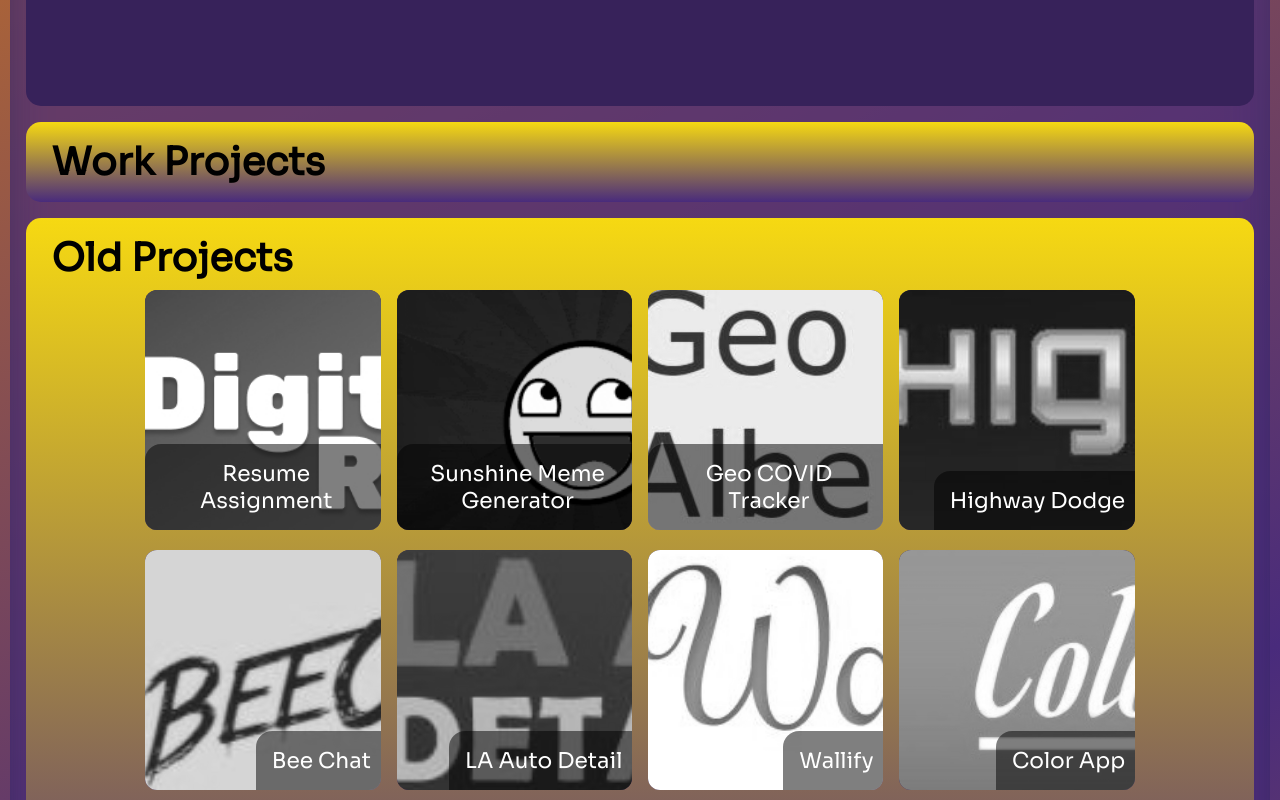
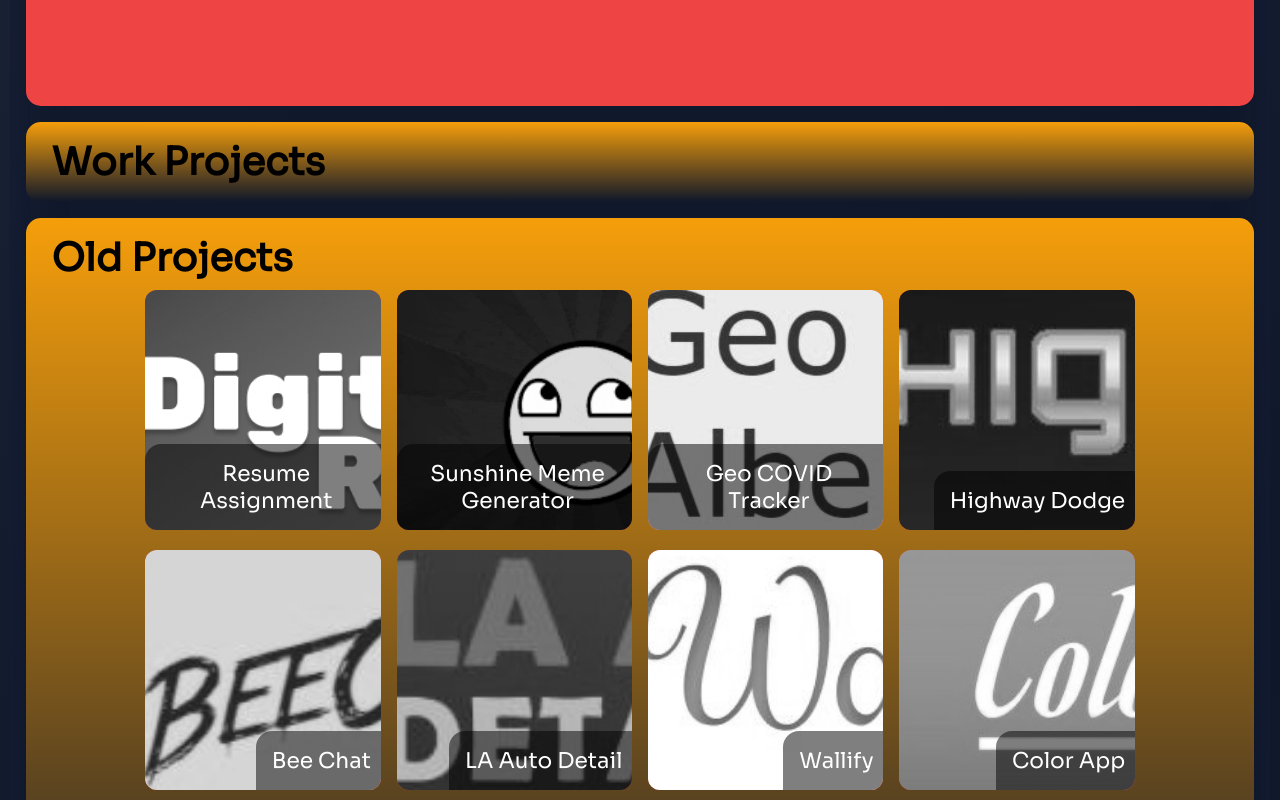
Before and after one commit to skurnal2/portfolio-website-sid, a React (Create React App) app: page / in a window 1280 px wide. Shown: the part 1120-1920 px from the top of the page. Built offline with nearby package versions, Linux system fonts and the light colour scheme.

Commit message:
Improvements

```diff
--- a/src/App.js
+++ b/src/App.js
@@ -258,10 +258,10 @@ const App = () => {
           {/* Routes (depends on current route in URL) */}
           <Switch>
             <Route exact path="/">
-              <HomePage />
+              <HomePage setCursorEnlarged={setCursorEnlarged} />
             </Route>
             <Route path="/home">
-              <HomePage />
+              <HomePage setCursorEnlarged={setCursorEnlarged} />
             </Route>
             <Route path="/contact">
               <ContactPage />
--- a/src/components/common/cursor.js
+++ b/src/components/common/cursor.js
@@ -27,8 +27,8 @@ const Cursor = ({
 
     const lerp = (x, y, a) => x * (1 - a) + y * a;
 
-    const moveCircle = (x, y) => {
-        gsap.set(circle.current, {x, y, xPercent: -50, yPercent: -50});
+    const moveCircle = (x, y, rotate) => {
+        gsap.set(circle.current, {x, y, xPercent: -50, yPercent: -50, rotate: rotate});
     }
 
     const animate = () => {
@@ -38,15 +38,16 @@ const Cursor = ({
             y: lerp(y, mouse.current.y, 0.75)
         };
         window.requestAnimationFrame(animate);
-        moveCircle(delayedMouse.current.x, delayedMouse.current.y);
+
+        moveCircle(delayedMouse.current.x, delayedMouse.current.y, (x+y));
     }
 
     const addMouseClickEffect = () => {
-        gsap.to(circle.current, { scale: 0.5, rotate: 90, duration: 0.2 });
+        gsap.to(circle.current, { scale: 0.5, duration: 0.2 });
     }
 
     const removeMouseClickEffect = () => {
-        gsap.to(circle.current, { scale: 1, rotate: 0, duration: 0.2 });
+        gsap.to(circle.current, { scale: 1, duration: 0.2 });
     }
 
     useEffect(() => {
--- a/src/components/common/projects.js
+++ b/src/components/common/projects.js
@@ -5,7 +5,8 @@ import ReactTooltip from 'react-tooltip';
 const Projects = ({
   id = "",
   title = "Projects",
-  data = []
+  data = [],
+  setProjectHover = null
 }) => {
 
   const [dataTip, setDataTip] = useState('');
@@ -110,7 +111,7 @@ const Projects = ({
         <div className="projects-container">
           {
             data.map((item, i) => (
-              <div key={i} onClick={() => showItem(item)} data-for='info-tool-tip' data-tip='la_auto'>
+              <div key={i} onClick={() => showItem(item)} onMouseEnter={() => setProjectHover(true)} onMouseLeave={() => setProjectHover(false)} data-for='info-tool-tip' data-tip='la_auto'>
                 <img src={item.image} alt={item.title} />
                 <div>{item.title}</div>
               </div>
--- a/src/components/home-sections/old_projects.js
+++ b/src/components/home-sections/old_projects.js
@@ -27,9 +27,11 @@ const oldProjectsData = [
 ]
 
 
-const OldProjects = () => {
+const OldProjects = ({
+    setProjectHover
+}) => {
     return(
-        <Projects title="Old Projects" data={oldProjectsData}/>
+        <Projects title="Old Projects" data={oldProjectsData} setProjectHover={setProjectHover}/>
     );
 }
 
--- a/src/components/home-sections/work_projects.js
+++ b/src/components/home-sections/work_projects.js
@@ -3,9 +3,11 @@ import Projects from "../common/projects";
 
 const workProjectsData = [];
 
-const WorkProjects = () => {
+const WorkProjects = ({
+    setProjectHover
+}) => {
     return(
-        <Projects id="projects" title="Work Projects" data={workProjectsData}/>
+        <Projects id="projects" title="Work Projects" data={workProjectsData} setProjectHover={setProjectHover}/>
     );
 }
 
--- a/src/components/routes/home-page.js
+++ b/src/components/routes/home-page.js
@@ -8,8 +8,9 @@ import WorkProjects from "../home-sections/work_projects";
 import OldProjects from "../home-sections/old_projects";
 import Skills from "../home-sections/skills";
 
-class HomePage extends React.Component {
-  render() {
+const HomePage = ({
+  setCursorEnlarged
+}) => {
   return (
     <div>
       <main>
@@ -22,12 +23,11 @@ class HomePage extends React.Component {
         </div>
       </main>
       <Services />
-        <WorkProjects / >
-        <OldProjects / >
+      <WorkProjects setProjectHover={setCursorEnlarged} />
+      <OldProjects setProjectHover={setCursorEnlarged} />
       <Skills />
     </div>
   );
-  }
-}
+};
 
 export default HomePage;
--- a/src/css/_variables.scss
+++ b/src/css/_variables.scss
@@ -15,13 +15,13 @@
 // $color4: #1B2631;
 // $color5: #D35400;
 
-$color1: #492B7C;
-$color1opacity: #492b7ca9;
-$color2: #ED8A0A;
-$color3: #F6D912;
-$color3opacity: #f6d812c2;
-$color4: #37225a;
-$color5: #4e2c00;
+// $color1: #492B7C;
+// $color1opacity: #492b7ca9;
+// $color2: #ED8A0A;
+// $color3: #F6D912;
+// $color3opacity: #f6d812c2;
+// $color4: #37225a;
+// $color5: #4e2c00;
 
 // $color1: #4A4E69; // Slate gray
 // $color1opacity: #4a4e69a9; // Semi-transparent slate gray
@@ -35,6 +35,7 @@ $color5: #4e2c00;
 // $color1opacity: #ff6f61a9; // Semi-transparent coral pink
 // $color2: #FFD166; // Bright yellow
 // $color3: #06D6A0; // Mint green
+// $color3opacity: #06D6A0c2;
 // $color4: #118AB2; // Teal blue
 // $color5: #073B4C; // Deep ocean blue
 
@@ -42,22 +43,24 @@ $color5: #4e2c00;
 // $color1opacity: #1a202ca9; // Semi-transparent dark slate
 // $color2: #2D3748; // Mid-tone gray
 // $color3: #EDF2F7; // Soft white
+// $color3opacity: #EDF2F7c2;
 // $color4: #CBD5E0; // Light gray
 // $color5: #E53E3E; // Crimson red
 
 // $color1: #556B2F; // Olive green
 // $color1opacity: #556b2fa9; // Semi-transparent olive green
 // $color2: #F4A7B9; // Soft pink
-// $color3: #D8BFD8; // Lavender
+// $color3opacity: #D8BFD8; // Lavender
 // $color4: #FFE4B5; // Moccasin
 // $color5: #8B4513; // Saddle brown
 
-// $color1: #0F172A; // Midnight navy
-// $color1opacity: #0f172aa9; // Semi-transparent midnight navy
-// $color2: #1E293B; // Deep grayish blue
-// $color3: #F59E0B; // Amber
-// $color4: #EF4444; // Bright red
-// $color5: #10B981; // Emerald green
+$color1: #0F172A; // Midnight navy
+$color1opacity: #0f172aa9; // Semi-transparent midnight navy
+$color2: #1E293B; // Deep grayish blue
+$color3: #F59E0B; // Amber
+$color3opacity: #F59E0Bc2;
+$color4: #EF4444; // Bright red
+$color5: #10B981; // Emerald green
 
 
 //Fonts
--- a/src/css/cursor.scss
+++ b/src/css/cursor.scss
@@ -9,6 +9,8 @@
     transition: transform 0.3s ease-out, height 0.3s ease-out, width 0.3s ease-out, backdrop-filter 0.3s ease-out, filter 0.3s ease-out, background-color 0.3s ease-in-out;
     background-color: rgba(255, 255, 255, 0.411);
 
+    background-color: $color3opacity;
+
     &.enlarged {
         // border-width: 2px;
         // background-color: $color1opacity;
@@ -16,7 +18,8 @@
 
         // filter: blur(5px);
         mix-blend-mode: difference;
-        background-color: white;
-        // border-color: transparent;
+        // background-color: white;
+        border-color: transparent;
+        background-color: $color3;
     }
 }
```
Lines whose indentation alone changed are shown as unchanged.
